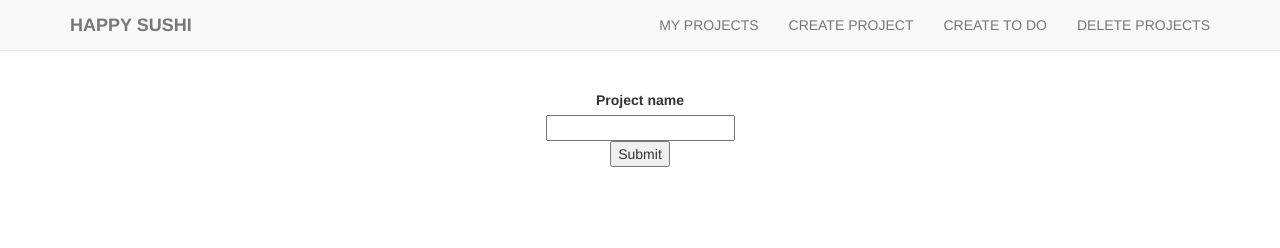
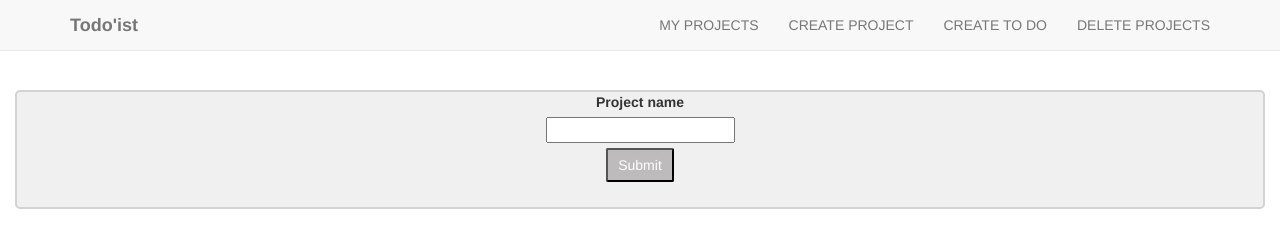
Before and after one commit to ricardo123321/To-Do-List, a website built with webpack: page dist/index.html in a window 1280 px wide. Both pictures are taken after a click on the link "CREATE PROJECT". Built offline with nearby package versions, Linux system fonts and the light colour scheme.

Commit message:
Style page

```diff
--- a/src/assets/css/style.css
+++ b/src/assets/css/style.css
@@ -1,13 +1,18 @@
-.content{
+.content {
   margin-top: 90px;
 }
 
-#submitToDo{
+#submitToDo {
   margin-top: 15px;
 }
 
-.to-movet{
-  margin-top: 20px;
+.content .to-movet,
+.visible {
+  margin: 20px 15px;
+  background-color: rgb(241, 240, 240);
+  padding: 0 20px 20px;
+  border-radius: 5px;
+  border: 2px solid rgb(211, 211, 211);
 }
 
 .visible {
@@ -18,7 +23,24 @@
   display: none;
 }
 
-#projectErz{
+#projectErz {
   margin-top: 20px;
   margin-bottom: 20px;
 }
+
+.nav-links {
+  cursor: pointer;
+}
+
+button {
+  background-color: rgb(189, 187, 187);
+  color: white !important;
+  font-weight: bold;
+  border-radius: 2px;
+  margin: 5px 10px !important;
+  padding: 5px 10px;
+}
+
+.input {
+  border-radius: 3px;
+}
--- a/src/dom.js
+++ b/src/dom.js
@@ -7,8 +7,11 @@
     const options = document.createElement('option')
     options.textContent = projectElement.name
     options.setAttribute('value', projectElement.name)
+    const options2 = document.createElement('option')
+    options2.textContent = projectElement.name
+    options2.setAttribute('value', projectElement.name)
+    select2.appendChild(options2)
     select.appendChild(options)
-    select2.appendChild(options)
   })
 }
 
@@ -43,7 +46,7 @@
         const priority = document.createElement('p');
         priority.textContent = element.priority;
         const btnErase = document.createElement('button')
-        btnErase.textContent = 'erase'
+        btnErase.textContent = 'Erase'
         btnErase.addEventListener('click', () => {
             projectElement.todoItems.splice(element, 1)
             projectContainer.removeChild(todoDiv)
```
Also changed, not shown: dist/index.html, dist/main.js.
